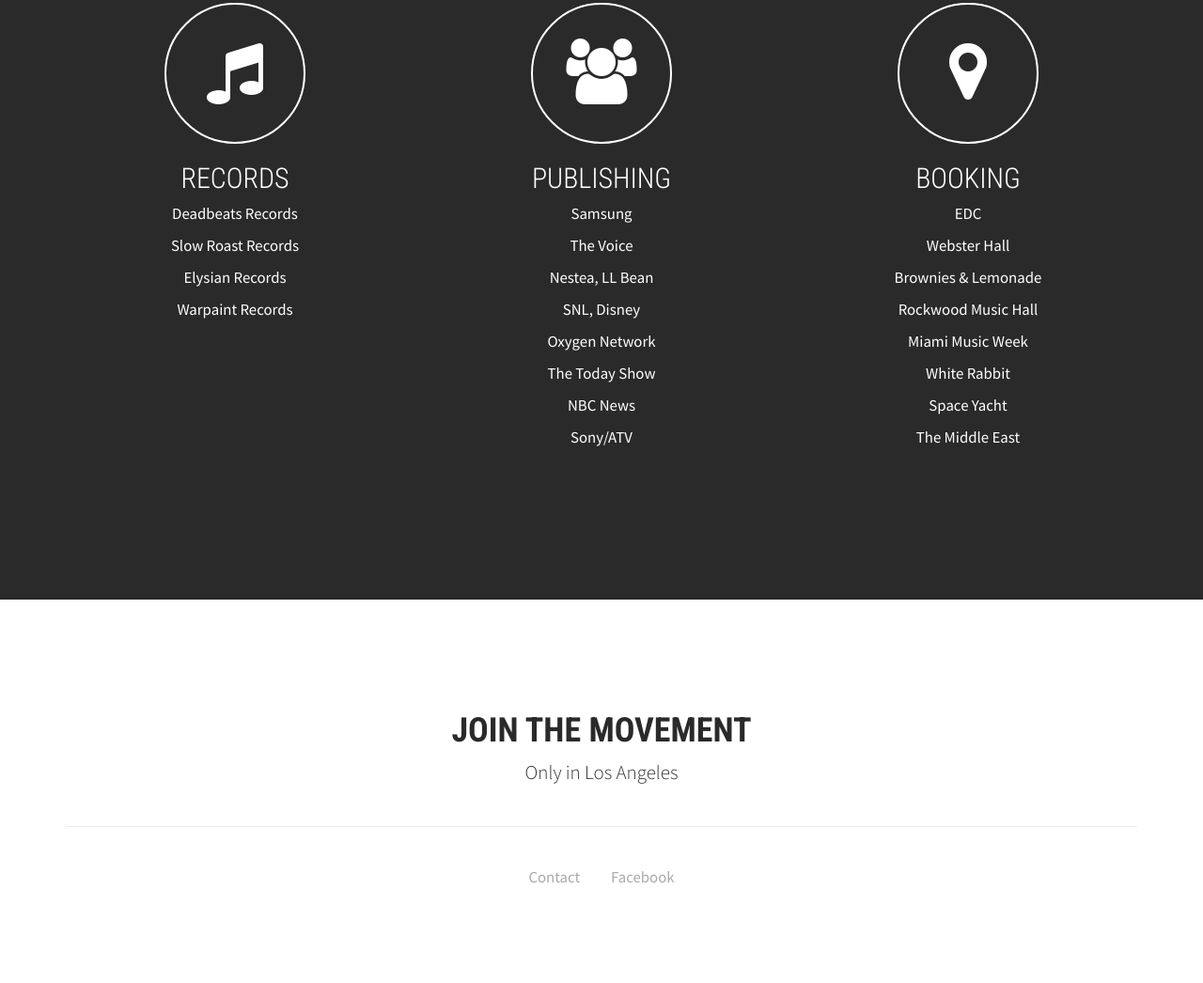
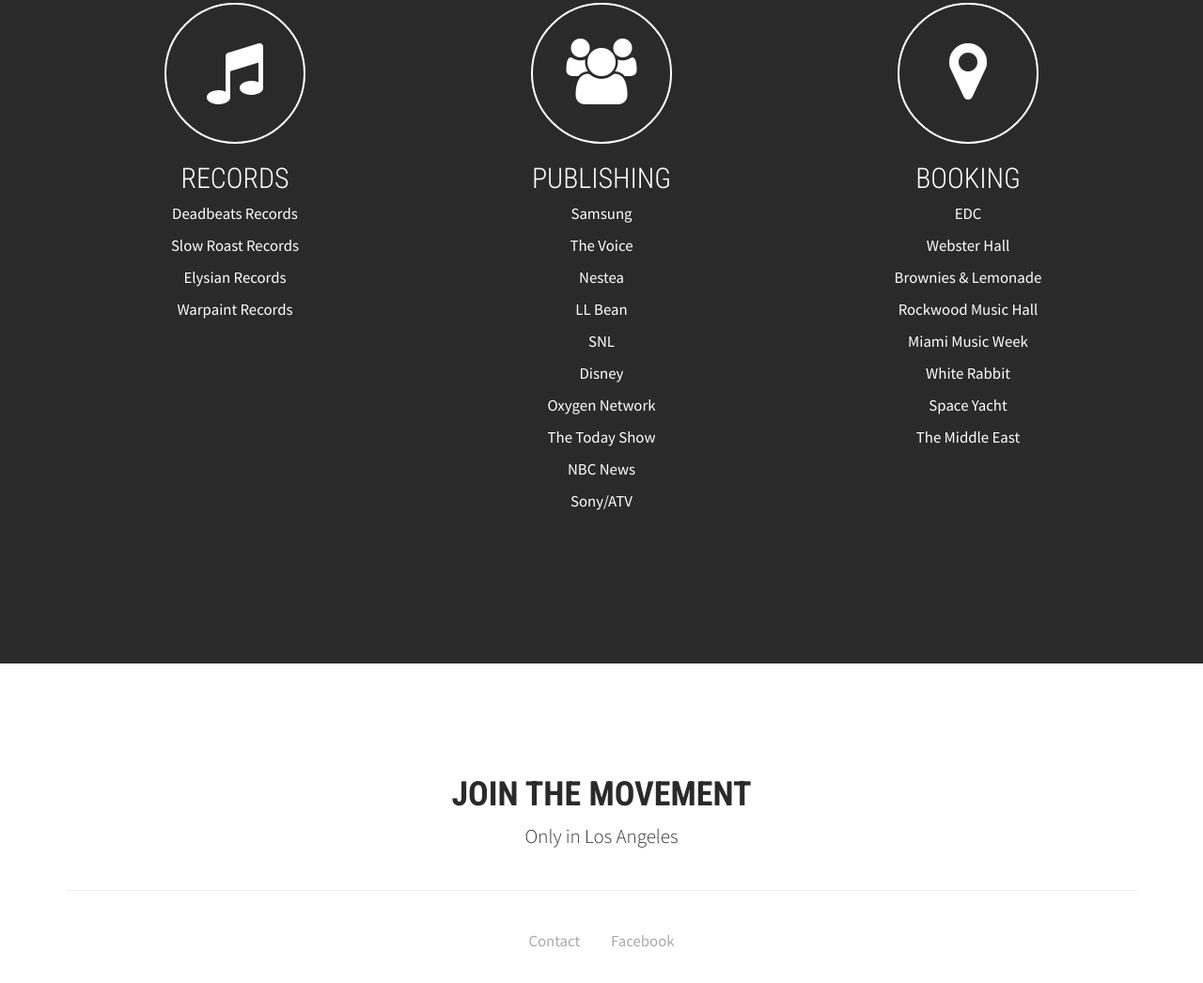
Before and after one commit to fordcode/fordcode.github.io, a website: page index.html in a window 1280 px wide. Shown: the part 1950-2996 px from the top of the page at 94% size. Drawn offline with Linux system fonts and the light colour scheme.

Commit message:
Initial commit 2

```diff
--- a/index.html
+++ b/index.html
@@ -206,8 +206,10 @@
 					  <h2>Publishing</h2>
 					  <p>Samsung</p>
  						<p>The Voice</p>
- 					<p>Nestea, LL Bean</p>
- 					<p>SNL, Disney</p>
+ 					<p>Nestea </p>
+ 					<p>LL Bean</p>
+ 					<p>SNL </p>
+ 					<p>Disney</p>
  					<p>Oxygen Network</p>
  					<p>The Today Show</p>
  					<p>NBC News</p>
```
